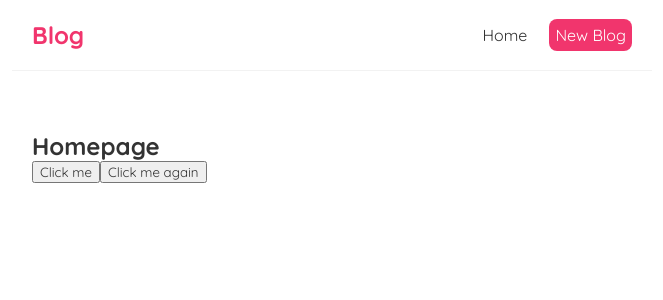
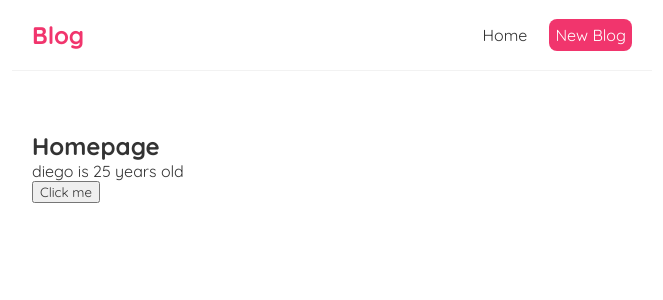
Before and after one commit to Darman1987/React, a React (Create React App) app: page / in a window 1280 px wide. Shown: the top 300 px of the page, without its empty margins (308-971 px from the left). Built offline with nearby package versions, Linux system fonts and the light colour scheme.

Commit message:
useState hook

```diff
--- a/src/Home.js
+++ b/src/Home.js
@@ -1,18 +1,21 @@
+import { useState } from "react";
+
 const Home = () => {
+  // let name = 'diego'; //it doesn't work when using useState
+  const [name, setName] = useState('diego');
+  const [age, setAge] = useState(25);
 
-  const handleClick = (e) => {
-    console.log('event :', e);
-  }
-
-  const handleClickAgain = (name, e) => {
-    console.log('hello ' + name, e.target);
+  const handleClick = () => {
+    // name = 'armando'; //it doesn't work when using useState
+    setName('armando');
+    setAge(30);
   }
 
   return (
     <div className="home">
       <h2>Homepage</h2>
+      <p>{ name } is { age } years old</p>
       <button onClick={handleClick}>Click me</button>
-      <button onClick={(e) => handleClickAgain('mario', e)}>Click me again</button>
     </div>
   );
 }
```
